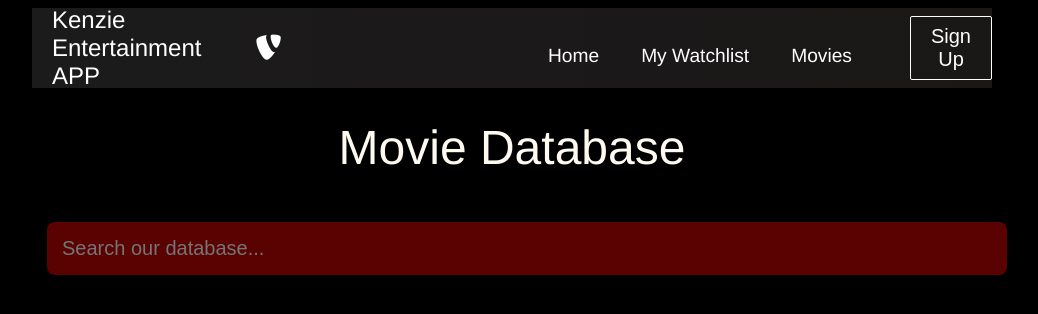
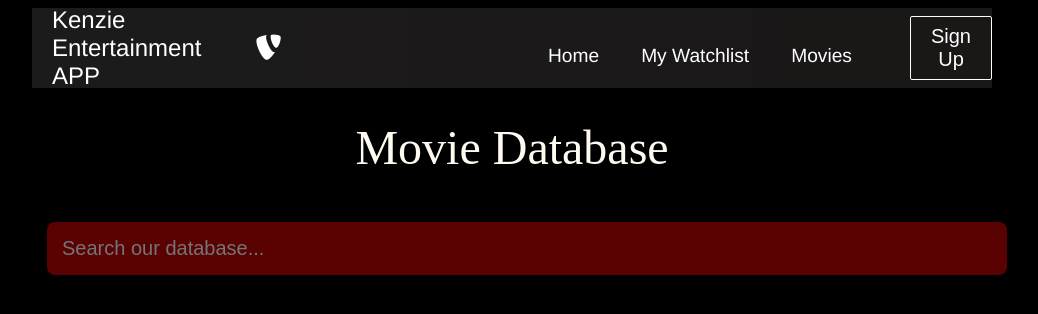
Before and after one commit to ArisFornasari/kapstone-project-13, a React (Create React App) app: page / in a window 1280 px wide. Shown: the top 314 px of the page, without its empty margins (128-1166 px from the left). Built offline with nearby package versions, Linux system fonts and the light colour scheme.

Commit message:
pushing to make sure no more changes have been made

```diff
--- a/src/index.css
+++ b/src/index.css
@@ -21,6 +21,7 @@ body {
 } */
 
 header h1 {
+  font-family: oldenglish;
   color: floralwhite;
   font-size: 48px;
   font-weight: 500;
```
